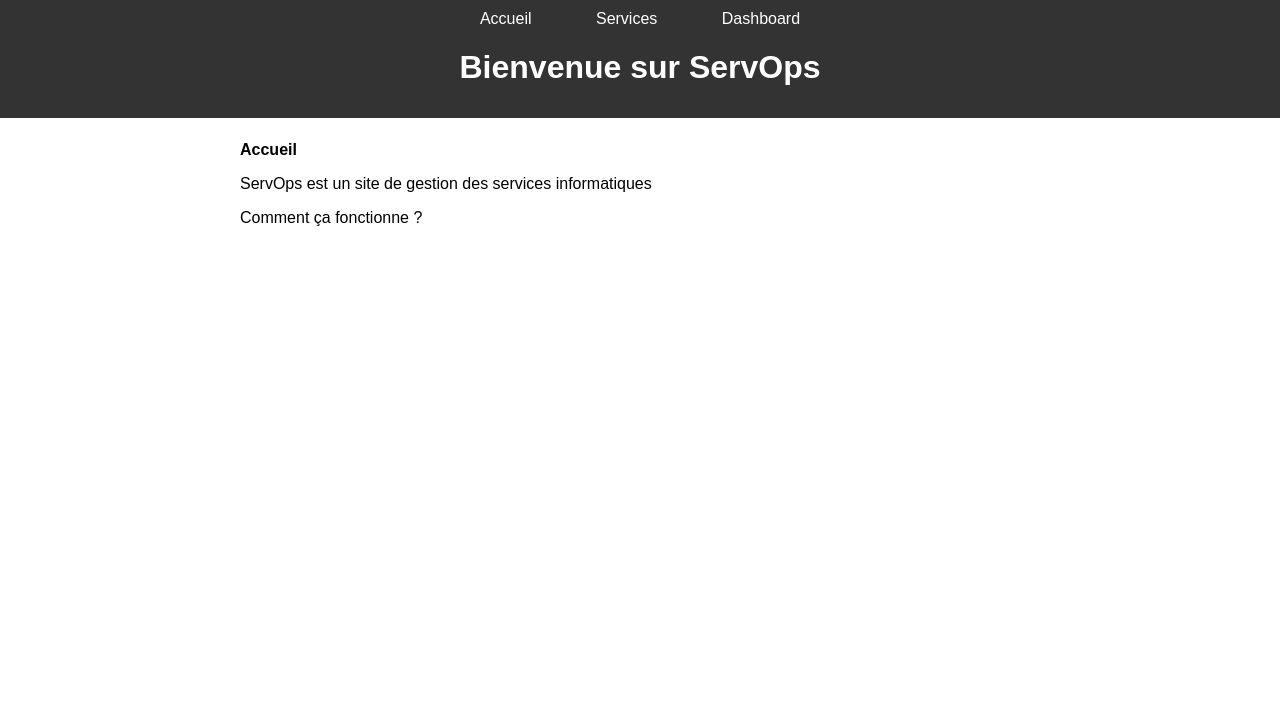
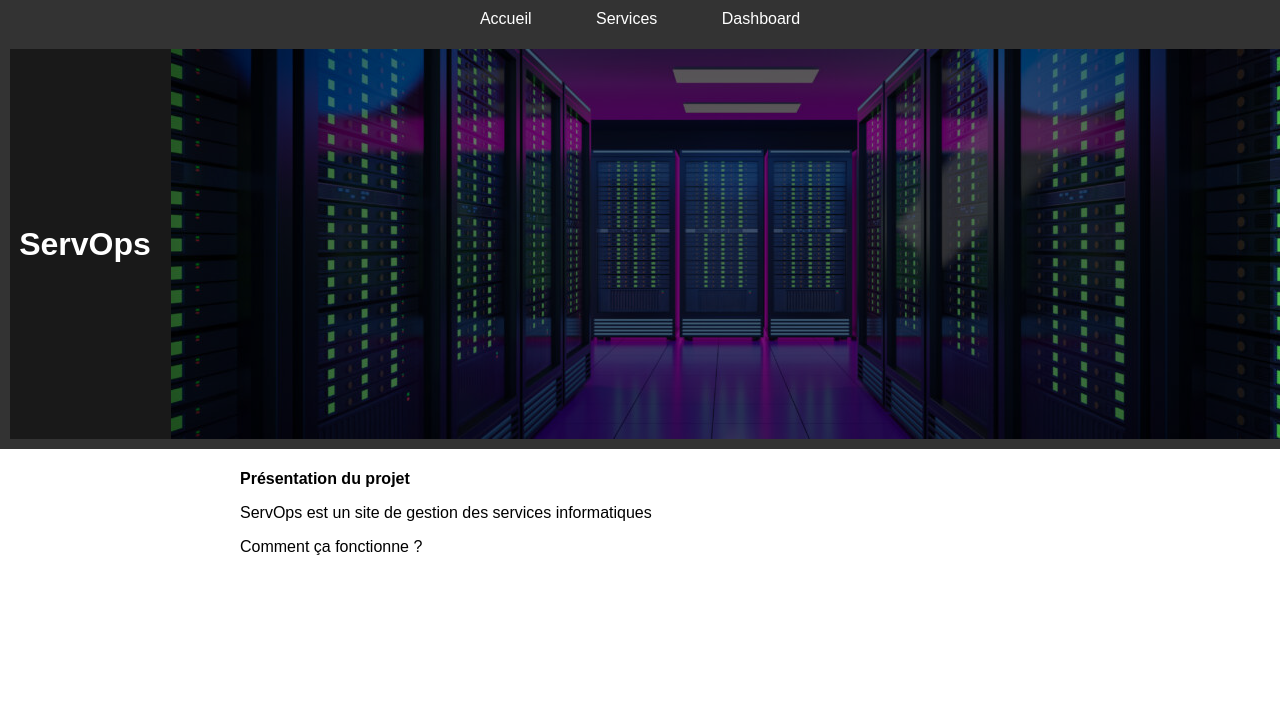
Before and after one commit to LOIC-only-one/AdministrationServer, a Django app: page / in a window 1280 px wide. Shown: the top 728 px of the page. Run offline with Django 5.2, Linux system fonts and the light colour scheme.

Commit message:
modification_styke_temporaire

```diff
--- a/admin_serv/servops/static/main.css
+++ b/admin_serv/servops/static/main.css
@@ -89,3 +89,31 @@ main p, main h1, main h2, main h3, a {
     font-size: 1em;
     margin-left:20px;
 }
+
+.header-banner {
+    width: 100%;
+    height: auto;
+    position: relative;
+    display: flex;
+    align-items: center;
+    justify-content: center;
+    color: white;
+    text-align: center;
+}
+
+.header-banner::after {
+    content: "";
+    position: absolute;
+    top: 0;
+    left: 0;
+    width: 100%;
+    height: 100%;
+    background: rgba(0, 0, 0, 0.5);
+}
+
+.header-banner h1 {
+    z-index: 1;
+    position: relative;
+    text-align: center;
+    padding: 20px;
+}
--- a/admin_serv/servops/templates/servops/CRUD/CRUD_applications/create_app.html
+++ b/admin_serv/servops/templates/servops/CRUD/CRUD_applications/create_app.html
@@ -1,4 +1,4 @@
-{% extends 'servops/MAIN/main_home.html' %}
+{% extends 'servops/MAIN/main_dashboard.html' %}
 
 {% block title %}Créer une nouvelle application{% endblock %}
 {% block header %}Créer une nouvelle application{% endblock %}
--- a/admin_serv/servops/templates/servops/CRUD/CRUD_applications/delete_app.html
+++ b/admin_serv/servops/templates/servops/CRUD/CRUD_applications/delete_app.html
@@ -1,4 +1,4 @@
-{% extends 'servops/MAIN/main_home.html' %}
+{% extends 'servops/MAIN/main_dashboard.html' %}
 
 {% block title %}Supprimer l'application{% endblock %}
 {% block header %}Supprimer l'application{% endblock %}
--- a/admin_serv/servops/templates/servops/CRUD/CRUD_applications/home.html
+++ b/admin_serv/servops/templates/servops/CRUD/CRUD_applications/home.html
@@ -14,7 +14,7 @@
         {% for application in applications %}
             <li>
                 <h3>{{ application.name }}</h3>
-                <img src="/admin_serv/{{application.logo.url}}" alt="{{ application.name }}">
+                <img src="{{ application.logo.url}}" alt="{{ application.name }}">
                 <p>{{application.logo.url}}</p>
                 <p>Créé par: {{ application.user.username }}</p>
                 <a href="{% url 'update_application' application.id %}">Modifier</a>
--- a/admin_serv/servops/templates/servops/MAIN/main_home.html
+++ b/admin_serv/servops/templates/servops/MAIN/main_home.html
@@ -18,6 +18,10 @@
             </ul>
         </nav>
         <h1>{% block header %}{% endblock %}</h1>
+        <div class="header-banner">
+            <h1>ServOps</h1>
+            <img src="{% static 'assets/background_home_main.jpg' %}" alt="Bannière">
+        </div>
     </header>
 
     <main>
--- a/admin_serv/servops/templates/servops/home.html
+++ b/admin_serv/servops/templates/servops/home.html
@@ -1,10 +1,10 @@
 {% extends 'servops/MAIN/main_home.html' %}
 
 {% block title %}Accueil{% endblock %}
-{% block header %}Bienvenue sur ServOps{% endblock %}
+
 
 {% block content %}
-    <h2>Accueil</h2>
+    <h1>Présentation du projet</h1>
     <p>ServOps est un site de gestion des services informatiques</p>
     <p> Comment ça fonctionne ? </p>
 {% endblock %}
```
Also changed, not shown: admin_serv/db.sqlite3, admin_serv/logos/Technicien-Telecom-iStock-615746354_da5shLm.jpg (added), admin_serv/logos/metier-administrateur-susteme.jpg (added), admin_serv/logos/metier-administrateur-susteme_E7ibBN6.jpg (added), admin_serv/logos/metier-administrateur-susteme_Tfrclrg.jpg (added), admin_serv/servops/static/assets/background_home_main.jpg (added).
